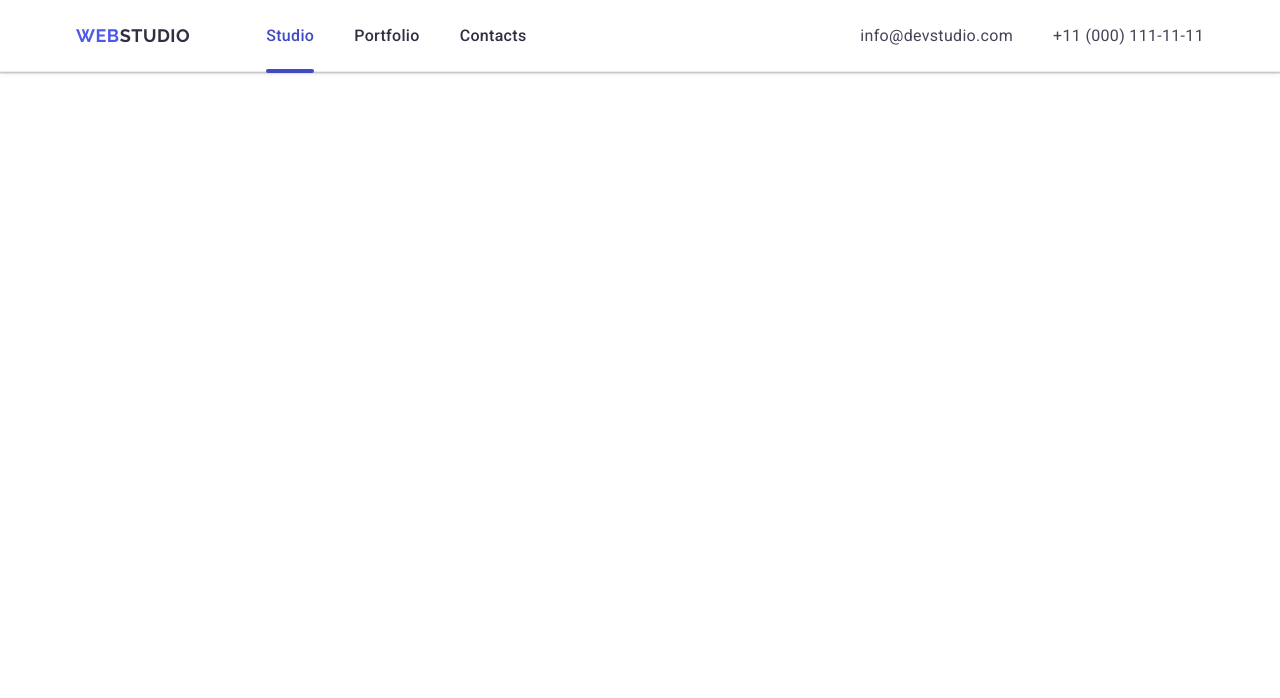
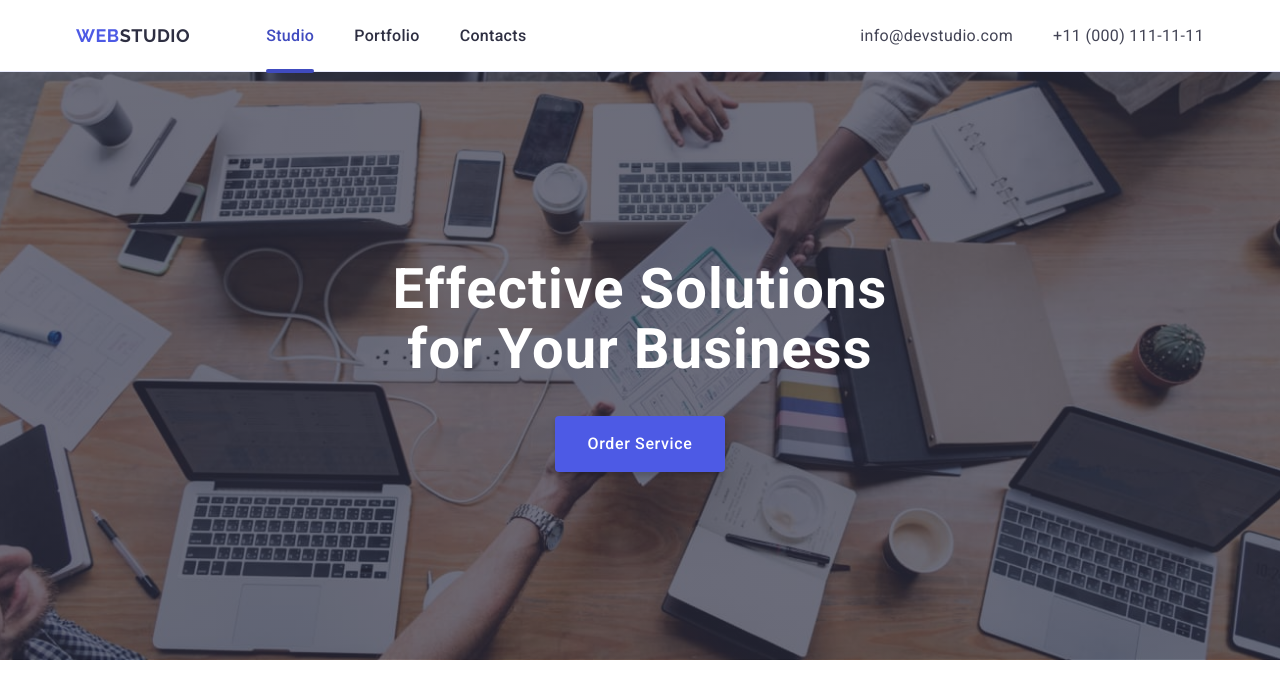
Before and after one commit to YelyzavetaMishchenko/goit-markup-hw-06, a plain HTML site: page index.html in a window 1280 px wide. Drawn offline with nearby package versions, Linux system fonts and the light colour scheme; files whose address does not match are found by name.

Commit message:
hero section

```diff
--- a/css/styles.css
+++ b/css/styles.css
@@ -139,9 +139,6 @@ body {
     fill: #2f2f37;
 }
 
-
-
-
 @media screen and (min-width:768px) {
    .page-header {
     height: 72px;
@@ -245,7 +242,6 @@ body {
 
 }
 
-
 @media screen and (min-width:1158px) {
      .page-logo {
         margin-right: 76px;
@@ -259,7 +255,6 @@ body {
         font-size: 16px;
         line-height: 1.5;
         letter-spacing: 0.02em;
-
     }
 
     .menu-contacts {
@@ -269,8 +264,6 @@ body {
         justify-content: space-between;
     }
 
-
-
     .menu-contacts-item-link{
 
         padding-top: 24px;
@@ -278,3 +271,127 @@ body {
 
         }
 }
+/*======= /HEADER STYLES =======*/
+.hero-section {
+    background: #2e2f42;
+    margin: 0 auto;
+    padding: 52px 0;
+    background-size: cover;
+    background-image: linear-gradient(rgba(46, 47, 66, 0.7),rgba(46, 47, 66, 0.7)), url(../images/mobile-hero-image.jpg);
+    max-width: 320px;
+    background-repeat: no-repeat;
+    background-position: center;
+}
+
+@media screen and (max-width:767px) and (min-resolution:192dpi) {
+.hero-section {
+    background-image: linear-gradient(rgba(46, 47, 66, 0.7),rgba(46, 47, 66, 0.7)), url(../images/mobile-hero-image@2x.jpg);
+}
+}
+
+.main-title {
+    display: block;
+    font-weight: 700;
+    font-size: 36px;
+    line-height: 1.11;
+    letter-spacing: 0.02em;
+    color: #ffffff;
+    text-align: center;
+    max-width: 216px;
+    margin-left: auto;
+    margin-right: auto;
+}
+
+.btn {
+    display: block;
+    border-radius: 4px;
+    padding: 16px 32px;
+    min-width: 169px;
+    height: 56px;
+    background: #4d5ae5;
+    box-shadow: 0 4px 4px 0 rgba(0, 0, 0, 0.15);
+    font-weight: 500;
+    font-size: 16px;
+    line-height: 1.5;
+    letter-spacing: 0.04em;
+    color: #ffffff;
+    margin-top: 48px;
+    margin-left: auto;
+    margin-right: auto;
+    border: none;
+    transition: background-color 250ms cubic-bezier(0.4, 0, 0.2, 1);
+}
+
+.btn:hover {
+    background: #404BBF;
+    color: #ffffff;
+}
+
+.btn:focus {
+    background: #404BBF;
+    color: #ffffff;
+}
+
+@media screen and (min-width:768px) {
+    .hero-section {
+        padding: 112px 0;
+        background-image: linear-gradient(rgba(46, 47, 66, 0.7),rgba(46, 47, 66, 0.7)), url(../images/tablet-hero-image.jpg);
+        max-width: 768px;
+    }
+
+    .main-title {
+        display: block;
+        font-weight: 700;
+        font-size: 56px 0;
+        line-height: 1.07;
+        letter-spacing: 0.02em;
+        color: #ffffff;
+        text-align: center;
+        max-width: 496px;
+        margin-left: auto;
+        margin-right: auto;
+    }
+
+    .btn {
+        margin-top: 36px;
+    }
+}
+
+
+
+@media screen and (min-width:768px) and (min-resolution:192dpi) {
+    .hero-section {
+        background-image: linear-gradient(rgba(46, 47, 66, 0.7),rgba(46, 47, 66, 0.7)), url(../images/tablet-hero-image@2x.jpg)
+    }
+}
+
+@media screen and (min-width:1158px) {
+    .hero-section {
+        padding: 188px 0;
+        background-image: linear-gradient(rgba(46, 47, 66, 0.7),rgba(46, 47, 66, 0.7)), url(../images/desktop-hero-image.jpg);
+        max-width: 1440px;
+    }
+
+    .main-title {
+        display: block;
+        font-weight: 700;
+        font-size: 56px;
+        line-height: 1.07;
+        letter-spacing: 0.02em;
+        color: #ffffff;
+        text-align: center;
+        max-width: 496px;
+        margin-left: auto;
+        margin-right: auto;
+    }
+
+}
+
+@media screen and (min-width:1158px) and (min-resolution:192dpi) {
+    .hero-section {
+        background-image: linear-gradient(rgba(46, 47, 66, 0.7),rgba(46, 47, 66, 0.7)), url(../images/desktop-hero-image@2x.jpg);
+    }
+    }
+    /*======= /HERO STYLES =======*/
+
+    /*======= FEATURES STYLES =======*/
--- a/index.html
+++ b/index.html
@@ -49,7 +49,7 @@
     <main>
 
     <!--Hero Section-->
-       <!--<section class="hero-section">
+       <section class="hero-section">
             <div class="container">
                  <h1 class="main-title">Effective Solutions for Your Business</h1>
         <button class="btn" type="button">Order Service</button>
```
Also changed, not shown: css/old-styles.css (+0 -69 lines), images/desktop-hero-image.jpg (renamed from images/hero-image.jpg), images/desktop-hero-image@2x.jpg (added), images/icons/icons.svg (renamed from images/icons.svg), images/mobile-hero-image.jpg (added), images/mobile-hero-image@2x.jpg (added), images/tablet-hero-image.jpg (added), images/tablet-hero-image@2x.jpg (added).
